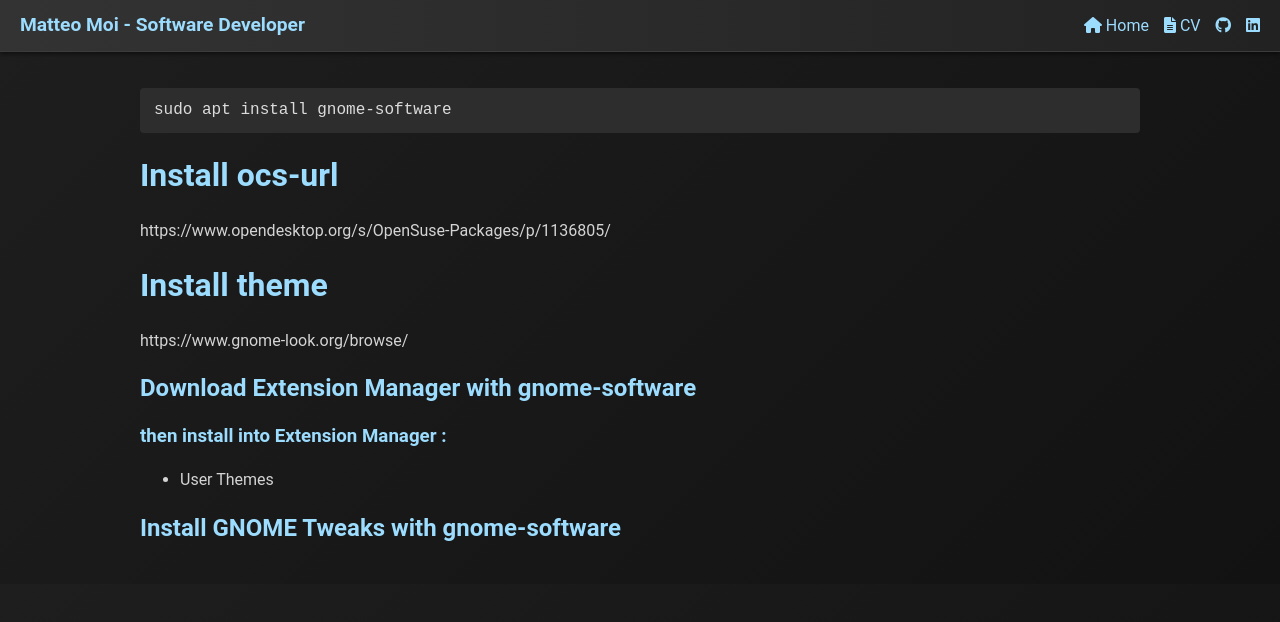
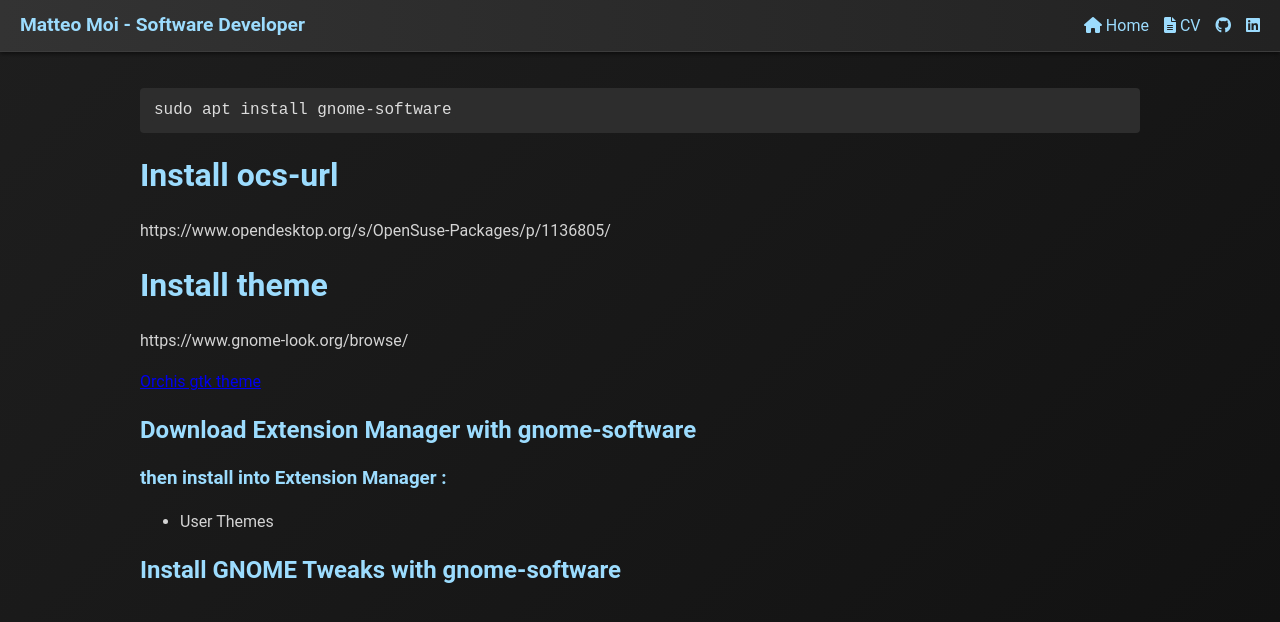
Before and after one commit to Jok98/Jok98.github.io, a Jekyll site: the page built from notes/dev/ubuntu/conf/gui_upgrade.md, in a window 1280 px wide. Shown: the top 622 px of the page. Built offline with Jekyll 4.4.1, drawn with Linux system fonts in a browser that asks for light colours; our own code applies the rules of GitHub Pages for plain Markdown files.

Commit message:
update gui_upgrade.md

```diff
--- a/notes/dev/ubuntu/conf/gui_upgrade.md
+++ b/notes/dev/ubuntu/conf/gui_upgrade.md
@@ -8,6 +8,8 @@
 # Install theme
 https://www.gnome-look.org/browse/
 
+[Orchis gtk theme](https://www.gnome-look.org/p/1357889)
+
 ## Download Extension Manager with gnome-software
 ### then install into Extension Manager :
 - User Themes
```
